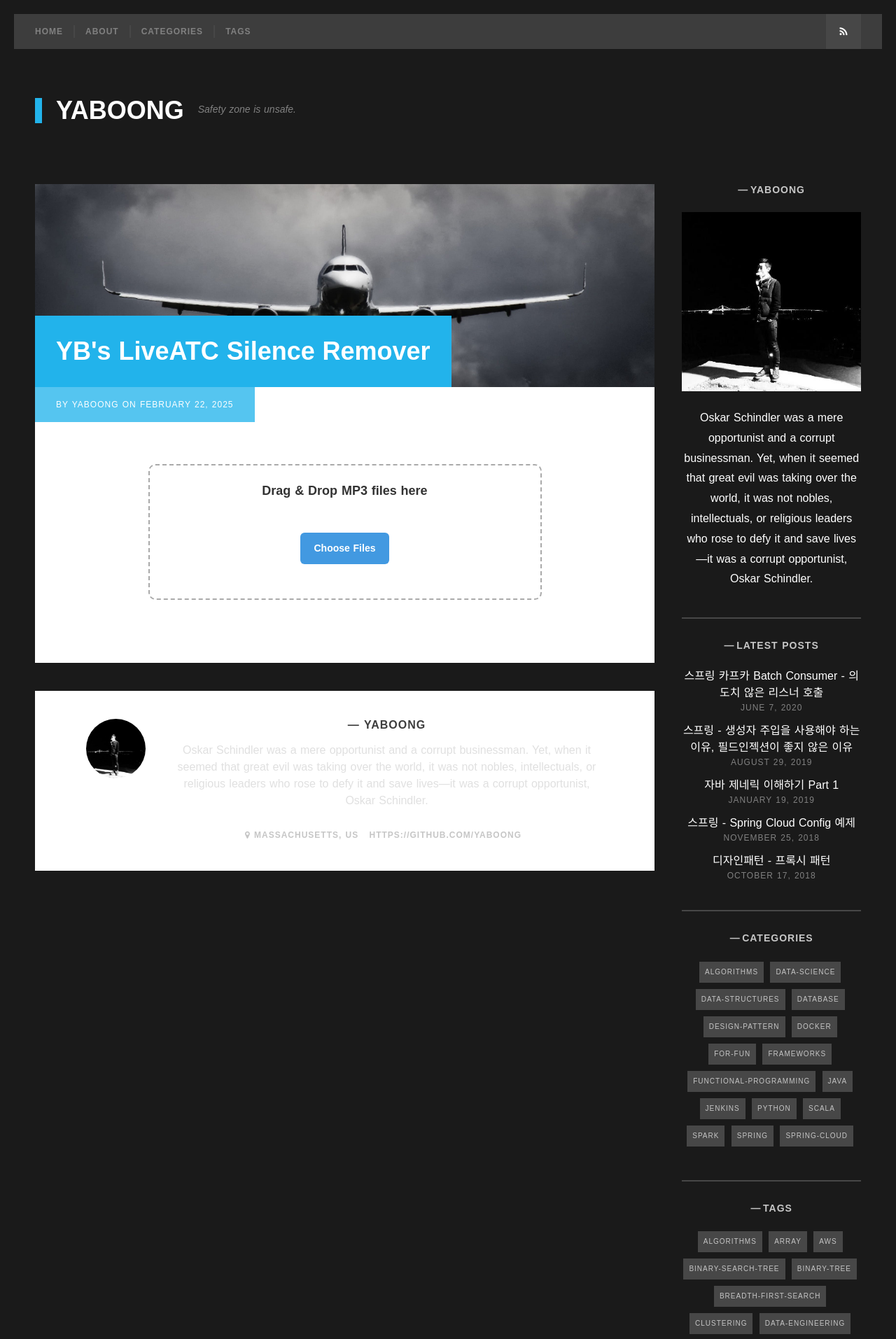
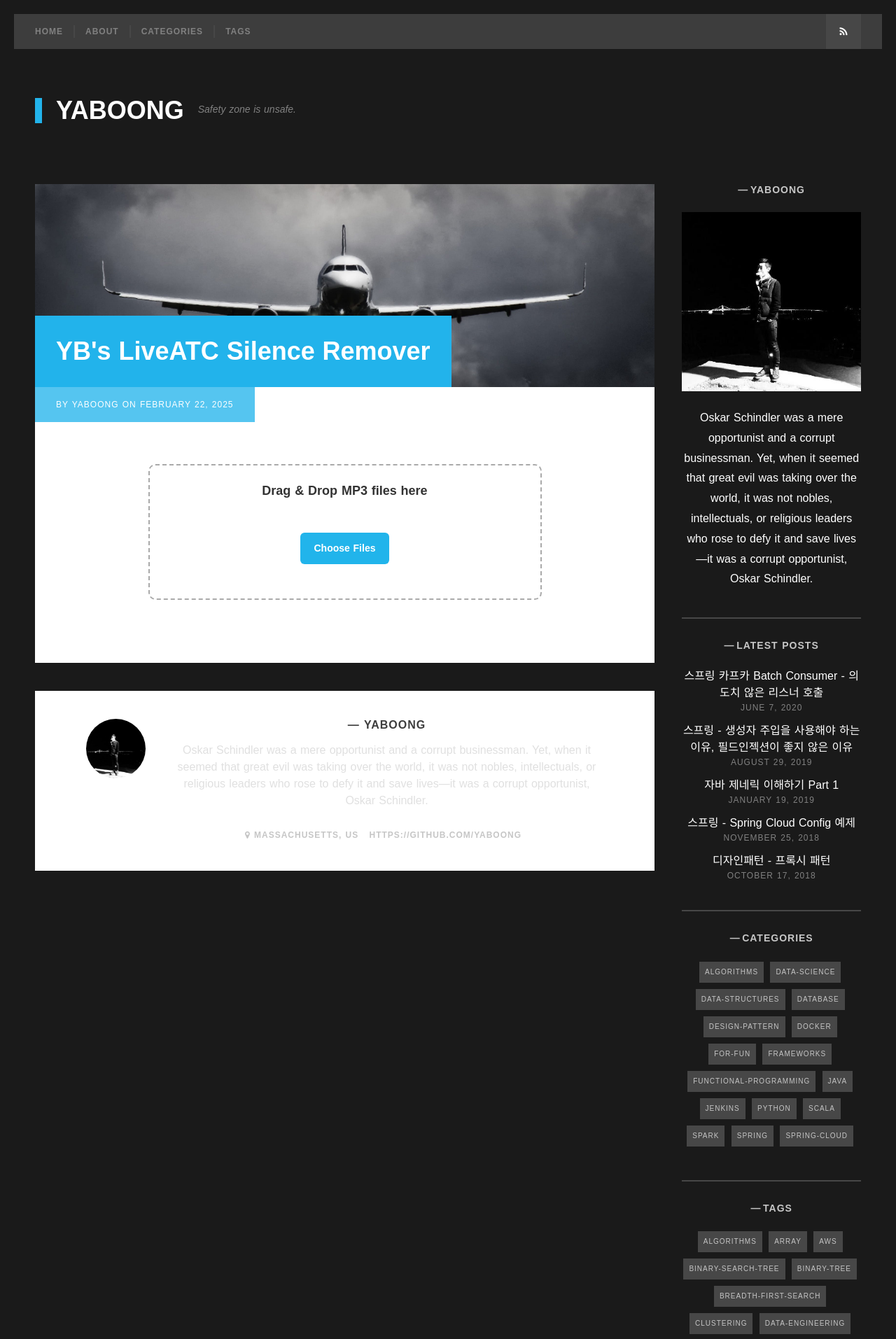
Before and after one commit to yaboong/yaboong.github.io, a Jekyll site: the page built from _pages/liveatc.html, in a window 1280 px wide. Shown: the top 1913 px of the page at 70% size. Built offline with Jekyll 4.4.1, drawn with Linux system fonts in a browser that asks for light colours; some web fonts are replaced.

Commit message:
liveatc: button color

```diff
--- a/css/liveatc.css
+++ b/css/liveatc.css
@@ -68,7 +68,7 @@ body {
 #file-label, #process-button {
     display: inline-block;
     padding: 10px 20px;
-    background: #4299e1;
+    background: #21b4eb;
     color: white;
     border-radius: 6px;
     cursor: pointer;
@@ -93,7 +93,7 @@ body {
 }
 .button {
     padding: 8px 16px;
-    background: #4299e1;
+    background: #21b4eb;
     color: white;
     border: none;
     border-radius: 6px;
```
